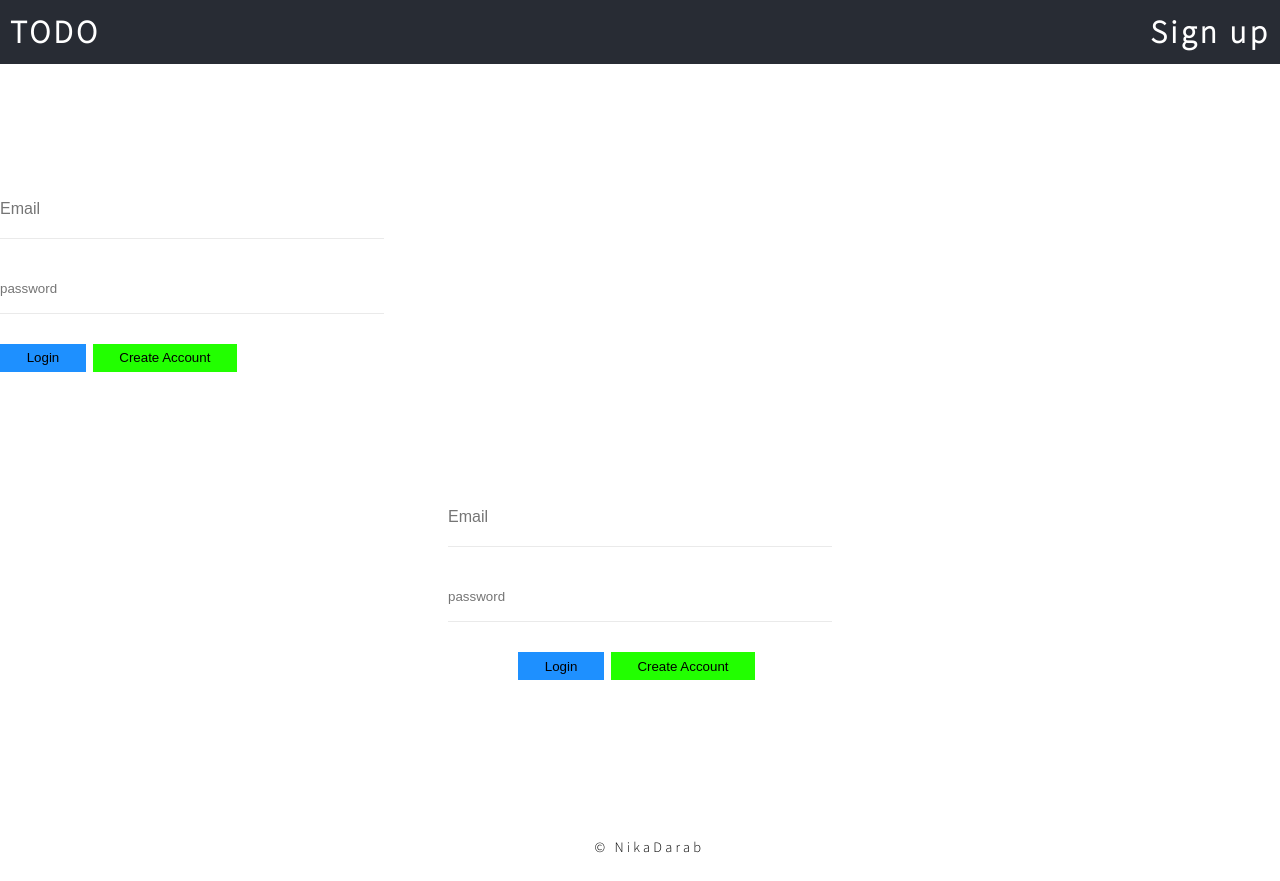
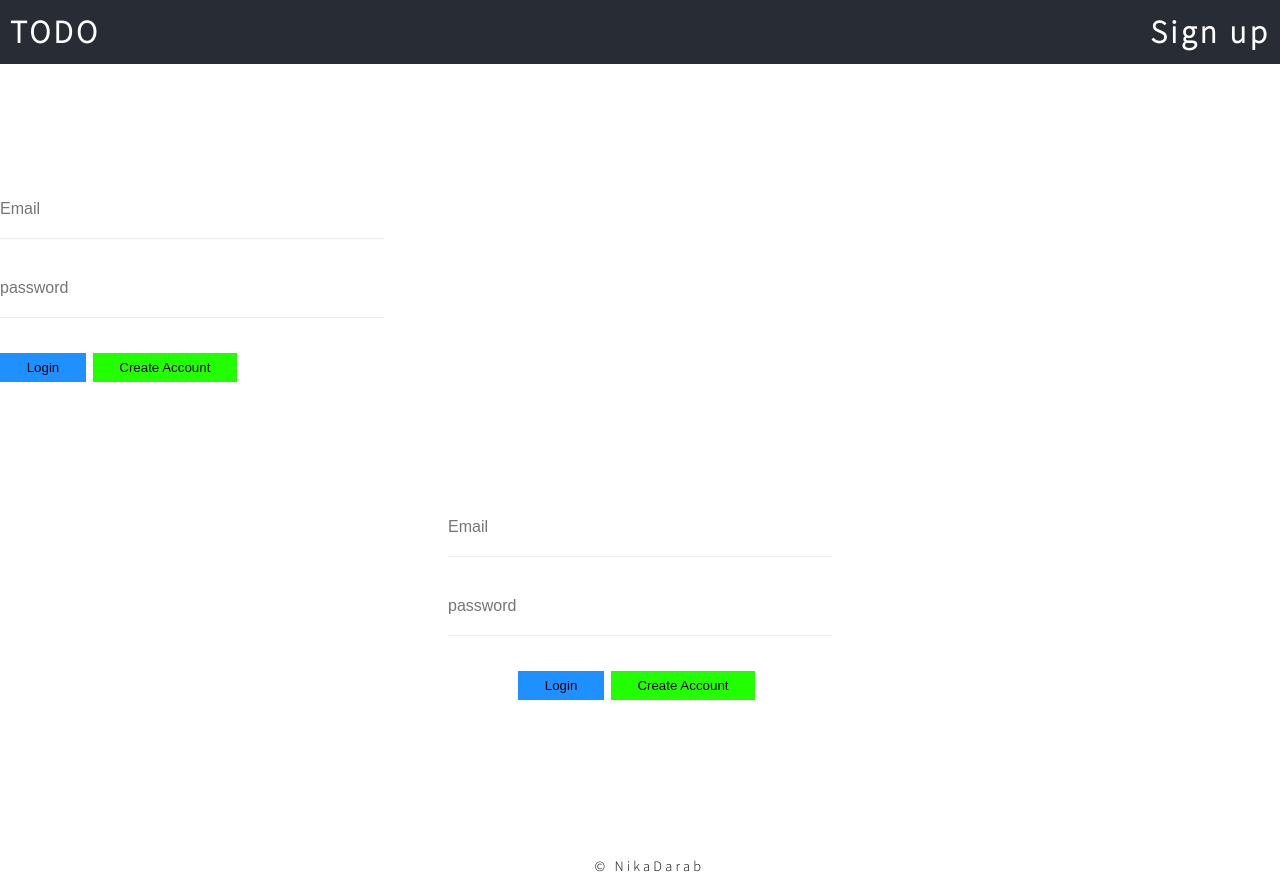
Before and after one commit to NikaDarab/todo, a React (Create React App) app: page /register in a window 1280 px wide. Built offline with nearby package versions, Linux system fonts and the light colour scheme.

Commit message:
form autozoom disable for password

```diff
--- a/src/App.css
+++ b/src/App.css
@@ -16,7 +16,8 @@ form {
   width: 100%;
   padding: 2em;
 }
-input[type="text"] {
+input[type="text"],
+input[type="password"] {
   font-size: inherit;
 }
 h2 {
```
